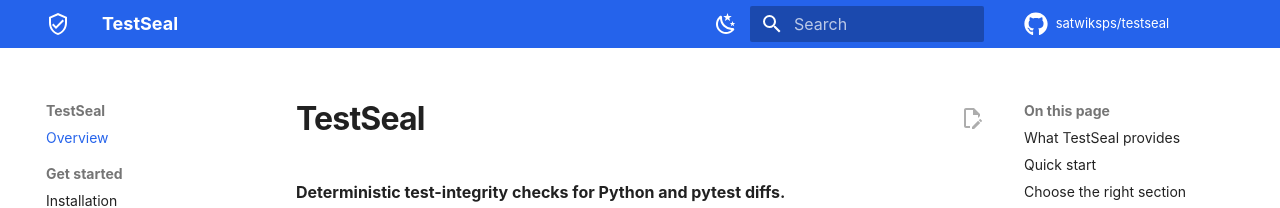
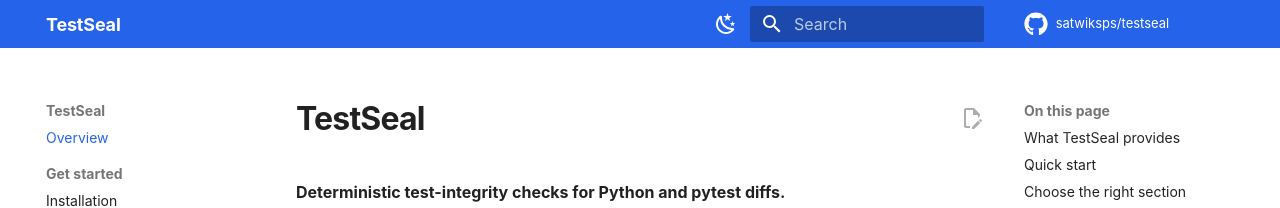
Before and after one commit to satwiksps/testseal, an MkDocs documentation site: the page built from docs/index.md, in a window 1280 px wide. Shown: the top 208 px of the page. Built offline with MkDocs 1.6.1 and Material for MkDocs 9.7.7, drawn with Linux system fonts in a browser that asks for light colours; comment, search, counter and statistics services are not loaded.

Commit message:
docs: simplify documentation header brand

```diff
--- a/docs/stylesheets/extra.css
+++ b/docs/stylesheets/extra.css
@@ -23,6 +23,27 @@ body {
 .md-header,
 .md-tabs {
   box-shadow: none;
+}
+
+.md-header__button.md-logo {
+  align-items: center;
+  display: inline-flex;
+  width: auto;
+}
+
+.md-header__button.md-logo svg {
+  display: none;
+}
+
+.md-header__button.md-logo::after {
+  content: "TestSeal";
+  font-size: 0.9rem;
+  font-weight: 650;
+  letter-spacing: -0.01em;
+}
+
+.md-header__title .md-header__topic {
+  display: none;
 }
 
 .md-typeset h1,
```
